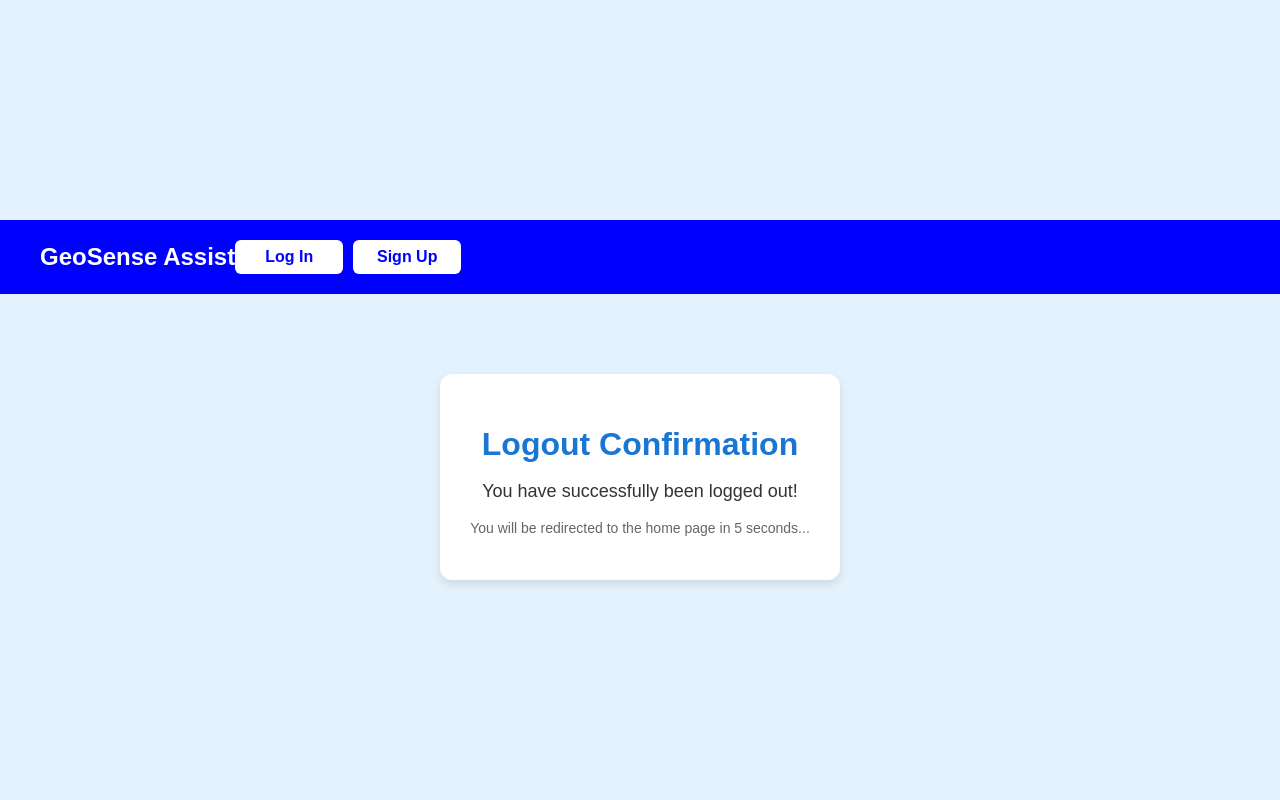
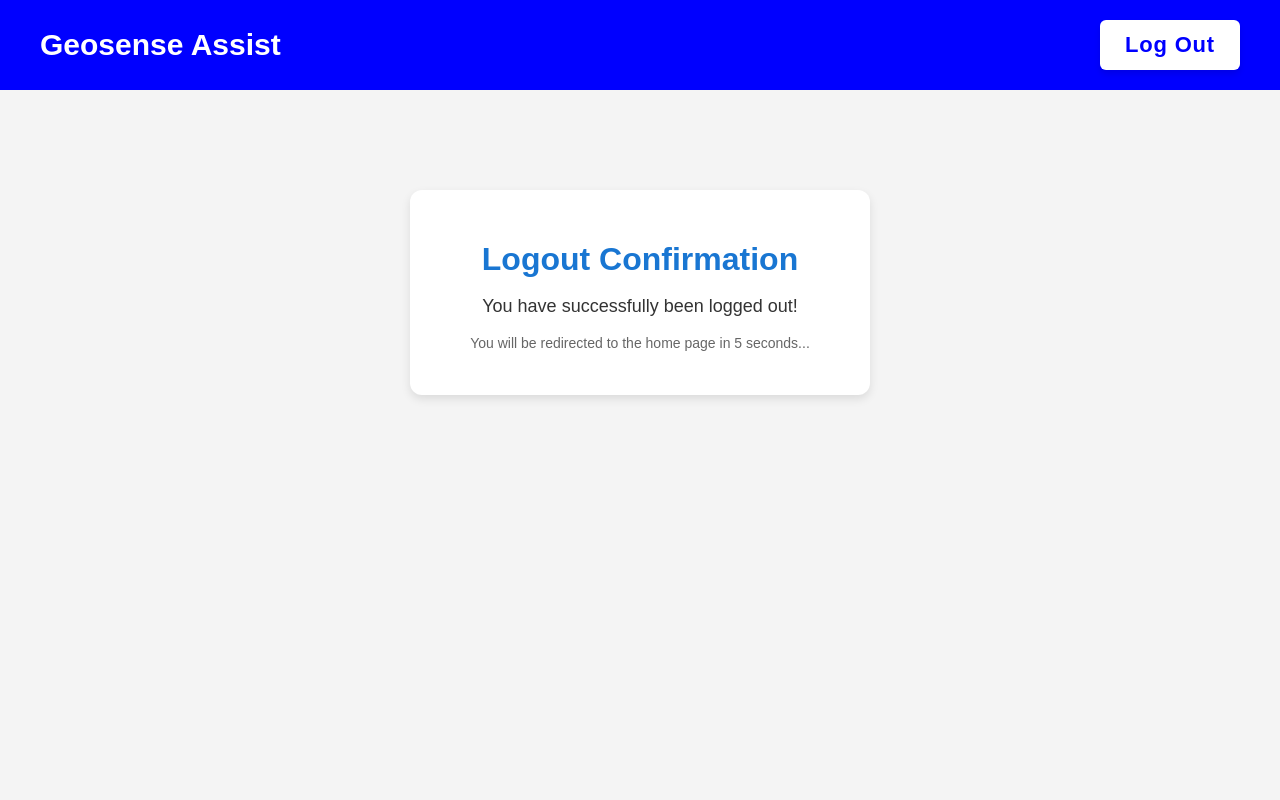
Before and after one commit to zuhairsiddiqui/GeoSenseAssist-Project, a Flask app: page /logout in a window 1280 px wide. Run offline with Flask 3, Linux system fonts and the light colour scheme; the visitor is signed in with stand-in values (Sample User, id 1).

Commit message:
Display Log Out instead of Login/Signup if user is logged in, show a message that lets user know hotkeys for Play/Pause and Restarting Audio, and update Logout.html to match other html file styles

```diff
--- a/website/auth.py
+++ b/website/auth.py
@@ -51,7 +51,7 @@ def login(): # https://opentechschool.github.io/python-flask/extras/sessions.htm
 
 @auth.route('/logout')
 def logout():
-    session.pop("user_email", None)
+    session.clear()
     return redirect(url_for("auth.login"))
 
 @auth.route('/signup', methods=['GET', 'POST'])
--- a/website/templates/logout.html
+++ b/website/templates/logout.html
@@ -9,55 +9,72 @@
     <style> /* wait 5s then redirect */
     body {
         font-family: Arial, sans-serif;
-            background-color: #e3f2fd;
+        background-color: #f4f4f4; /* match homepage */
         text-align: center;
         margin: 0;
         padding: 0;
-            height: 100vh;
-            display: flex;
-            flex-direction: column;
-            justify-content: center;
-            align-items: center;
     }
 
-        .header-bar { /* How to make Login/Signup on the same lvl to the right: https://www.w3schools.com/css/css3_flexbox.asp */
+    /* Header bar styling */
+    .header-bar {
         width: 100%;
         background-color: blue;
         color: white;
-            text-align: left;
         padding: 20px 40px;
-            font-size: 24px;
+        font-size: 28px;
         font-weight: bold;
         display: flex;
-            justify-content: flex-start;
-            align-content: center;
+        justify-content: space-between;
         align-items: center;
         box-sizing: border-box;
     }
 
+
+    /* Brand name inside header */
+    .header-name {
+        font-size: 30px;
+        color: white;
+        text-decoration: none;
+    }
+
+
+    /* Container for Log In / Sign Up buttons */
     .header-buttons {
         display: flex;
-            gap: 10px;
+        gap: 12px;
     }
 
+    /* Header buttons style */
     .header-button {
         background-color: white;
         color: blue;
         border: none;
-            padding: 8px 14px;
+        padding: 12px 20px;
         border-radius: 6px;
-            font-size: 16px;
+        font-size: 22px;
         font-weight: bold;
         cursor: pointer;
         text-decoration: none;
         text-align: center;
-            min-width: 80px;
+        min-width: 100px;
+
+        /* Animation */
+        letter-spacing: 0.05rem;
+        position: relative;
+        overflow: hidden;
+        transition: all 0.3s ease-in-out;
+        z-index: 1;
+        box-shadow: 0 4px 6px rgba(0, 0, 0, 0.1);
     }
 
     .header-button:hover {
-            background-color: #ddd;
+        transform: scale(0.95);
+        box-shadow: 0 2px 4px rgba(0, 0, 0, 0.2);
+        background-color: #008000;
+        color: white;
     }
 
+    /* Logout confirmation box */
     .container {
         background: white;
         padding: 30px;
@@ -65,9 +82,10 @@
         box-shadow: 0px 4px 10px rgba(0, 0, 0, 0.1);
         text-align: center;
         max-width: 400px;
-            margin-top: 80px; /* Pushes below header */
+        margin: 100px auto;
     }
 
+    /* Text styles */
     h1 {
         color: #1976d2;
         margin-bottom: 10px;
@@ -84,15 +102,20 @@
         margin-top: 10px;
     }
 
+
     </style>
 </head>
 
 <body>
     <div class="header-bar">
-        GeoSense Assist
+        <a href="/" class="header-name" style="text-decoration: none; color: white;">Geosense Assist</a>
         <div class="header-buttons">
+            {% if session.get("user_email") %}
+                <a href="/logout" class="header-button">Log Out</a>
+            {% else %}
                 <a href="/login" class="header-button">Log In</a>
                 <a href="/signup" class="header-button">Sign Up</a>
+            {% endif %}
         </div>
     </div>
 
```
Also changed, not shown: website/templates/equations.html (+8 -3 lines), website/templates/graphs.html (+7 -2 lines), website/templates/history.html (+6 -2 lines), website/templates/quiz.html (+6 -2 lines), website/templates/shapes.html (+7 -2 lines), website/templates/website.html (+6 -3 lines), 1 other file. Lines whose indentation alone changed are shown as unchanged.
